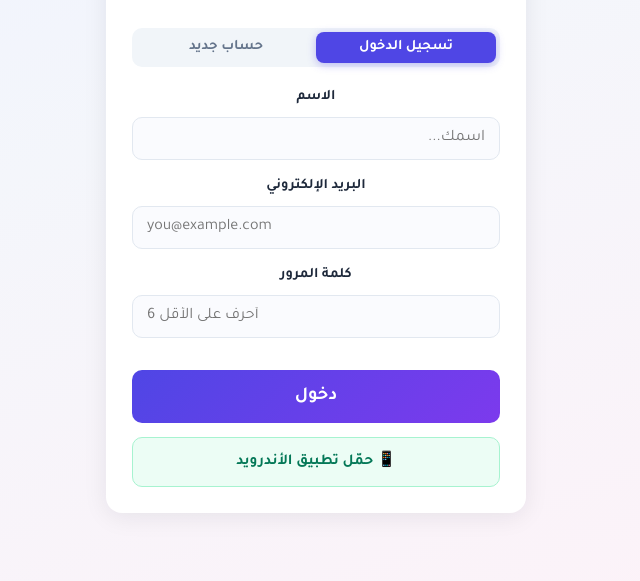
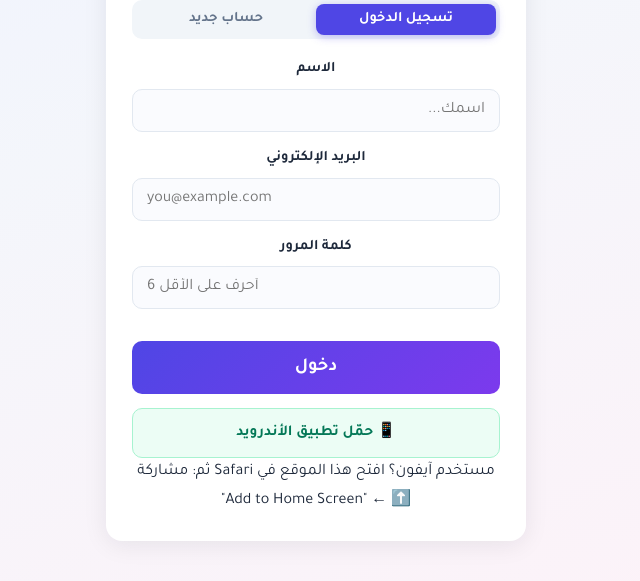
Before and after one commit to yassirelahmadi63-tech/mulakhes, a website: page public/index.html in a window 1280 px wide. Shown: the part 209-790 px from the top of the page, without its empty margins (324-964 px from the left). Drawn offline with Linux system fonts and the light colour scheme; no server answers.

Commit message:
update public/index.html

```diff
--- a/public/index.html
+++ b/public/index.html
@@ -57,6 +57,7 @@
       <a class="apk-download" href="/mulakhes-app.apk" download>
         📱 حمّل تطبيق الأندرويد
       </a>
+      <p class="ios-hint">مستخدم آيفون؟ افتح هذا الموقع في Safari ثم: مشاركة ⬆️ ← "Add to Home Screen"</p>
     </div>
   </div>
 
```
